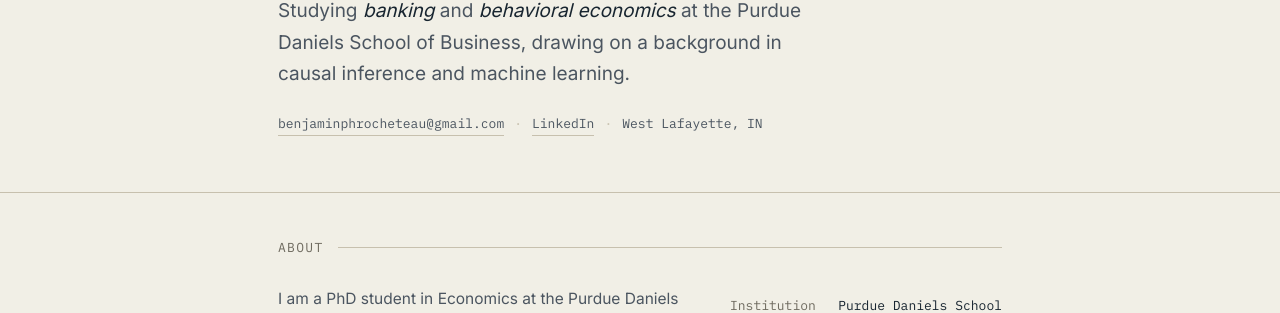
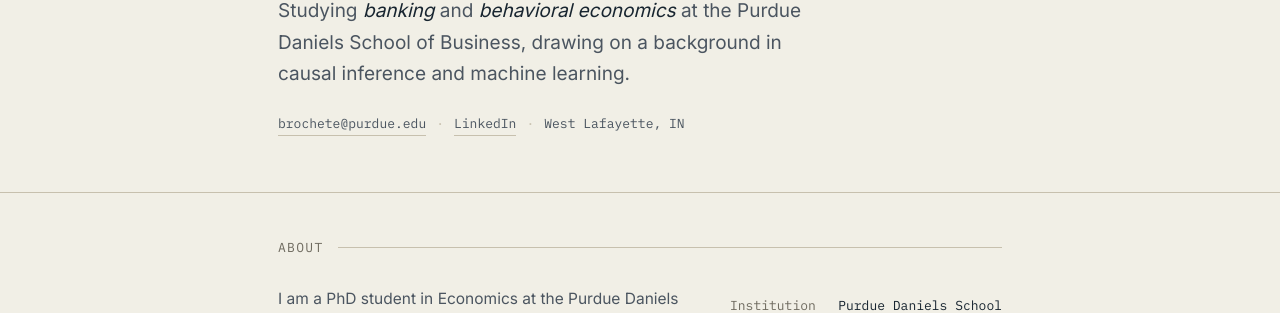
Before and after one commit to ben-rocheteau/ben-rocheteau.github.io, a Jekyll site: the page built from index.html, in a window 1280 px wide and 1121 px high. Shown: the part 244-557 px from the top of the window. Built offline with Jekyll 4.4.1, drawn with Linux system fonts in a browser that asks for light colours.

Commit message:
Update _config.yml

```diff
--- a/_config.yml
+++ b/_config.yml
@@ -10,7 +10,7 @@ affiliation: Purdue Daniels School of Business
 location: West Lafayette, IN
 stamp: Purdue<br>PhD<br>Student
 
-email: benjaminphrocheteau@gmail.com
+email: brochete@purdue.edu
 linkedin: https://www.linkedin.com/in/benjamin-rocheteau
 
 # Optional links. Leave empty ("") to hide them.
```
